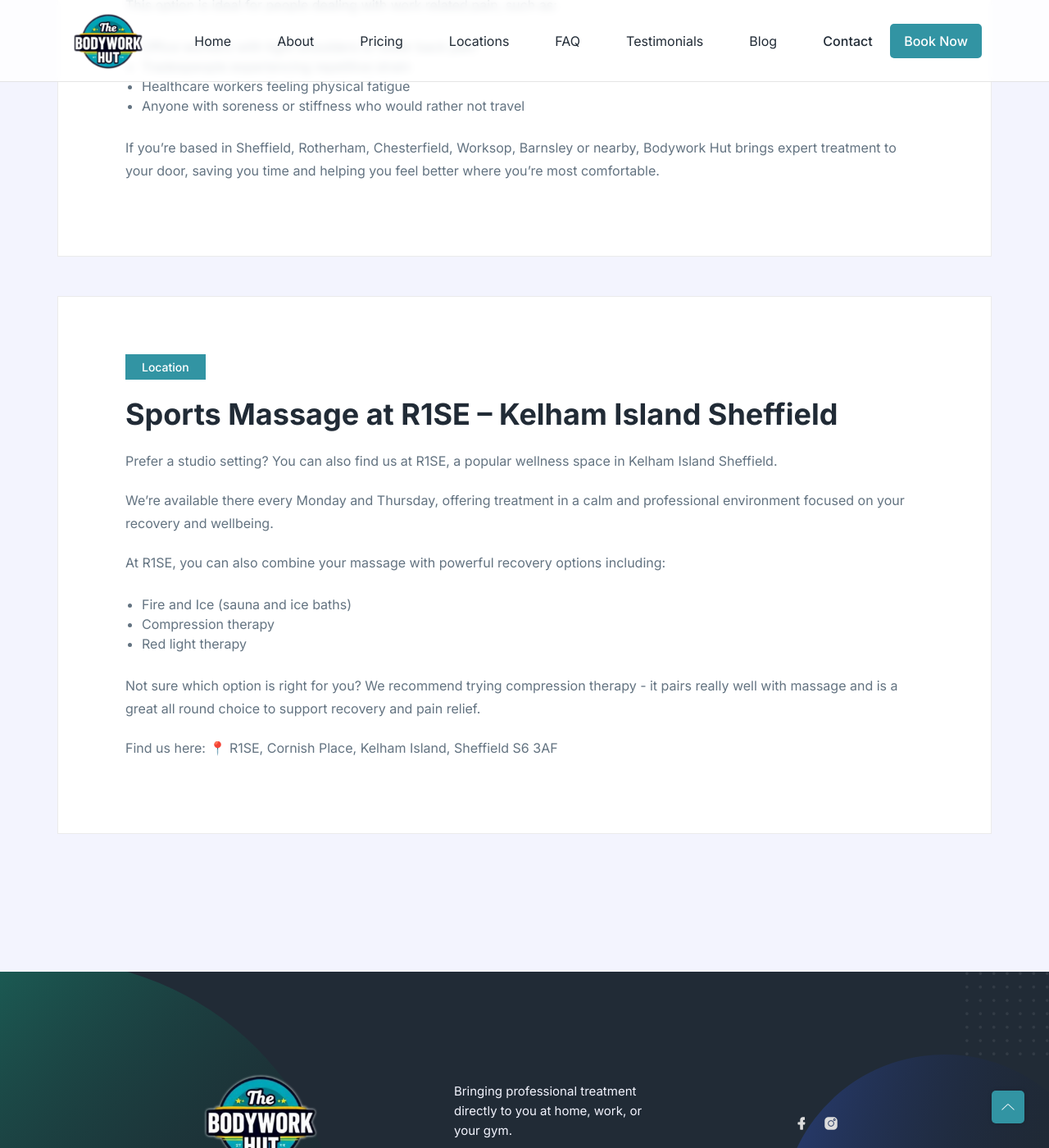
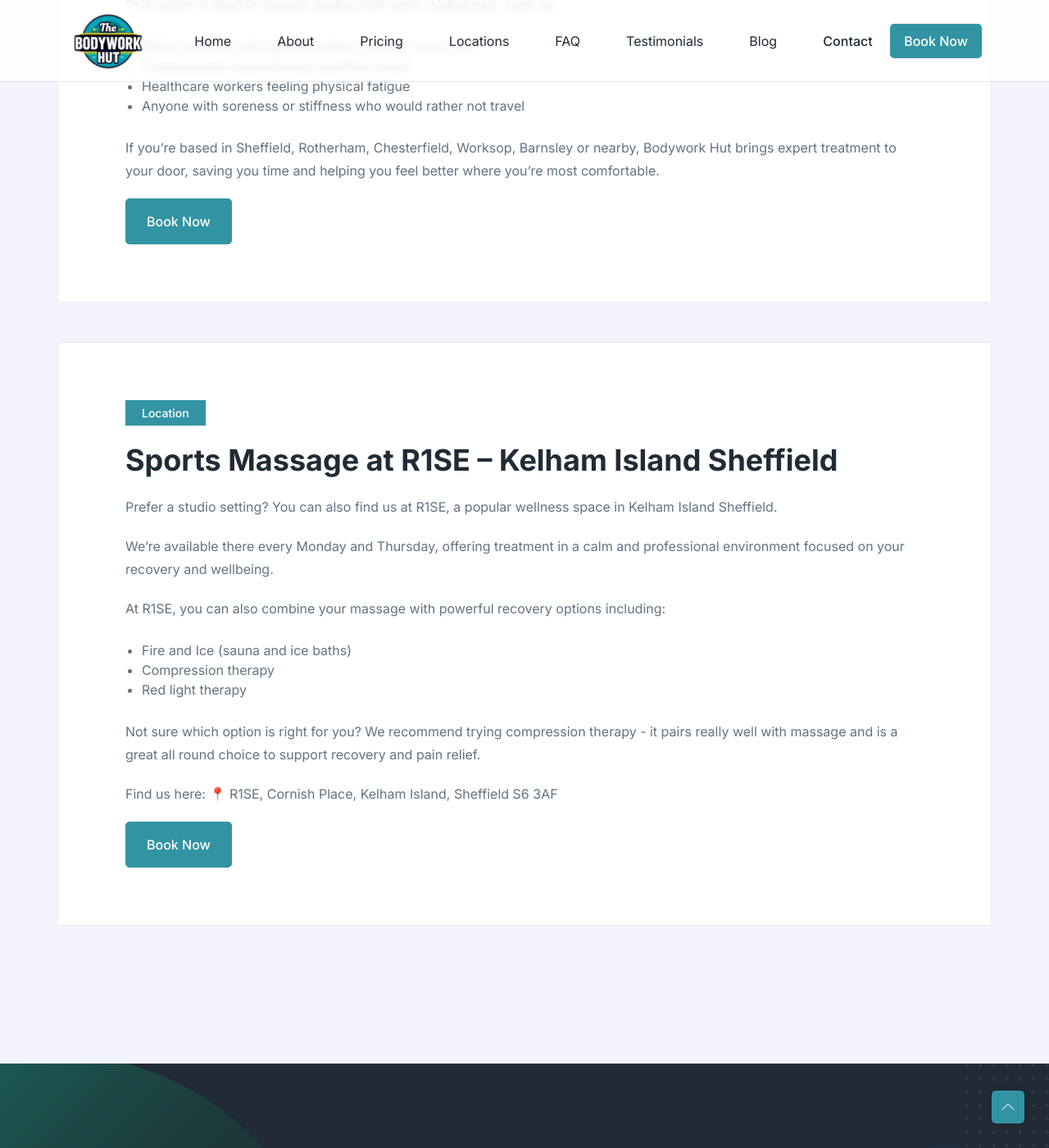
Before and after one commit to bodywork2022/bodywork-hut, a Jekyll site: the page built from locations.html, in a window 1280 px wide and 1400 px high, scrolled down 693 px. Shown: the whole window at 82% size. Built offline with Jekyll 4.4.1, drawn with Linux system fonts in a browser that asks for light colours.

Commit message:
Added book link to locations page

```diff
--- a/locations.html
+++ b/locations.html
@@ -28,6 +28,7 @@
                         <div>
                         {{ location.content | markdownify }}
                         </div>
+                        <a class="ud-main-btn ud-white-btn" href="{{ location.link }}">Book Now</a>
                     </div>
                 </div>
 
```
